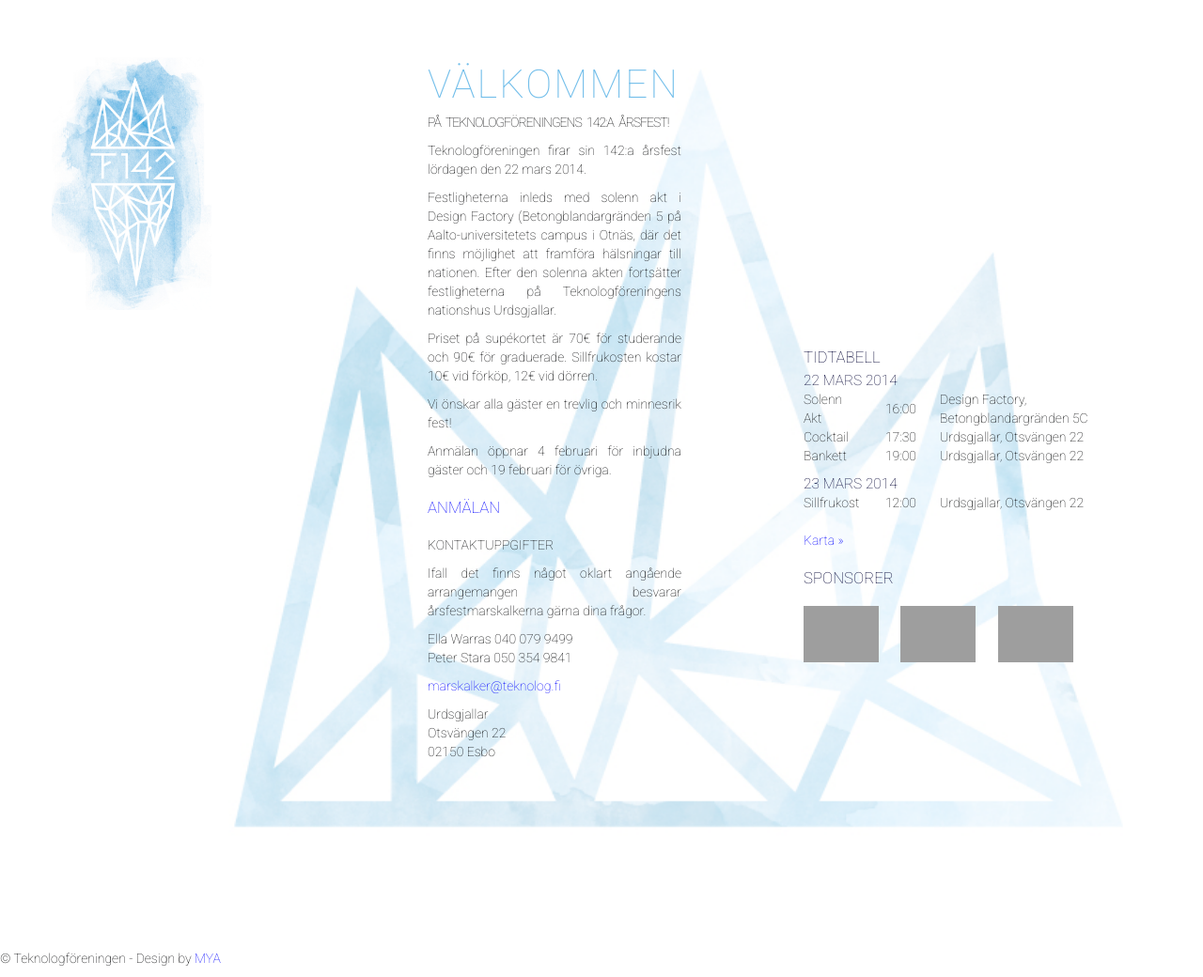
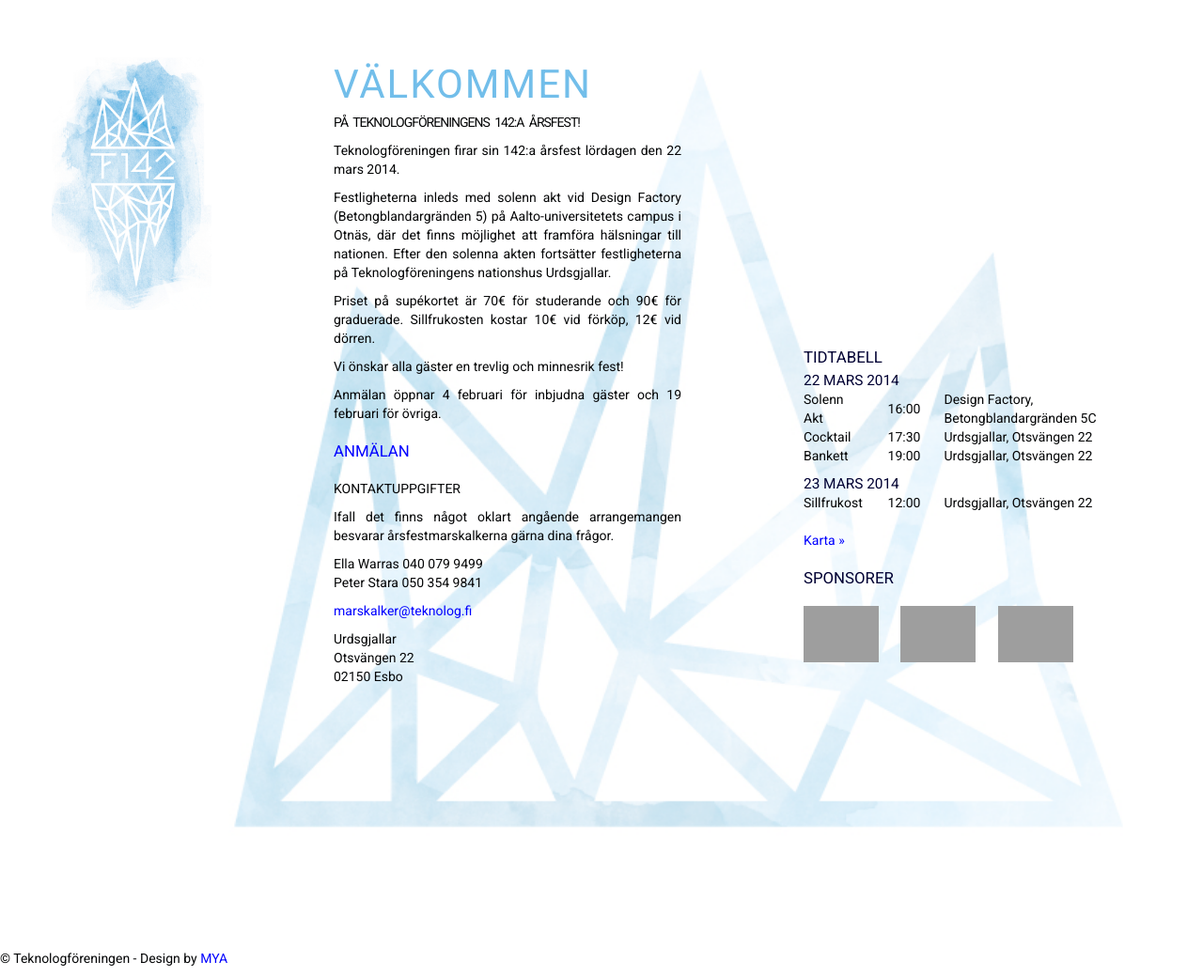
Before and after one commit to Teknologforeningen/tf_arsfest, a Django app: page / in a window 1280 px wide. Shown: the whole page at 94% size. Run offline with Django 3.2, Linux system fonts and the light colour scheme; parts of the project's set-up code (start-up, migrations or seed data) failed here and were passed over; some libraries are stand-ins or nearby versions; grey boxes are pictures that could not be loaded.

Commit message:
Changed layout to a more readable one.

```diff
--- a/tf_arsfest/static/css/style.css
+++ b/tf_arsfest/static/css/style.css
@@ -1,6 +1,6 @@
 body, label {
 	font-family: 'Roboto', sans-serif;
-	font-weight: 300;
+	font-weight: 400;
 }
 body {
 	background: #FFFFFF
@@ -10,7 +10,7 @@ a, a:hover {
 }
 h1, h2, h3 {
 
-	font-weight: 300;
+	font-weight: 400;
 	text-transform:uppercase;
 	color:#72beea
 }
--- a/tf_arsfest/templates/base.html
+++ b/tf_arsfest/templates/base.html
@@ -2,7 +2,7 @@
 <html lang="sv">
 <head>
 <meta charset="utf-8">
-<title>TF &Acirc;rsfest</title>
+<title>TF &Aring;rsfest</title>
 <meta name="viewport" content="width=device-width, initial-scale=1.0">
 <meta name="description" content="">
 <meta name="author" content="">
--- a/tf_arsfest/templates/home.html
+++ b/tf_arsfest/templates/home.html
@@ -10,14 +10,14 @@
 
 
 <div class="bird">
-		<div class="offset2 span3">
+		<div class="offset1 span4">
 		{% block middle %}
 			<h1 class="welcome">Välkommen</h1>
 			<p class="caps smallspacing">på Teknologföreningens 142:a  årsfest!</p>
 			<p>Teknologföreningen firar sin 142:a årsfest lördagen
 			den 22 mars 2014.</p>
 			<p>
-			Festligheterna inleds med solenn akt i Design Factory (Betongblandargränden 5
+			Festligheterna inleds med solenn akt vid Design Factory (Betongblandargränden 5)
 			på Aalto-universitetets campus i Otnäs, där det
 			finns möjlighet att framföra hälsningar till nationen.
 			Efter den solenna akten fortsätter festligheterna på Teknologföreningens nationshus
```
